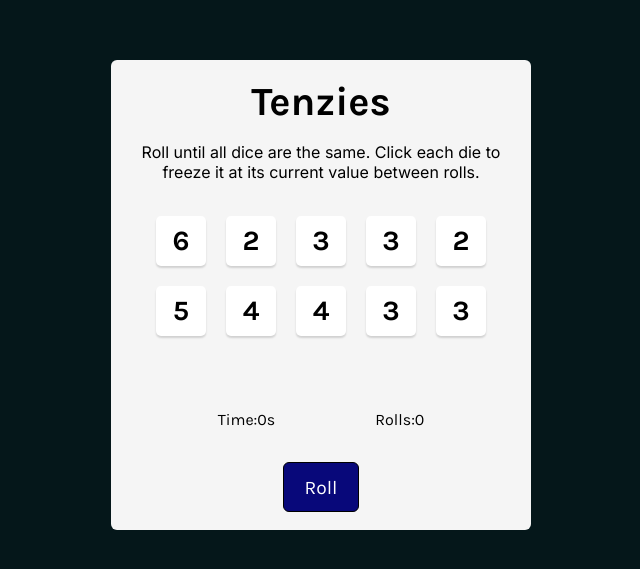
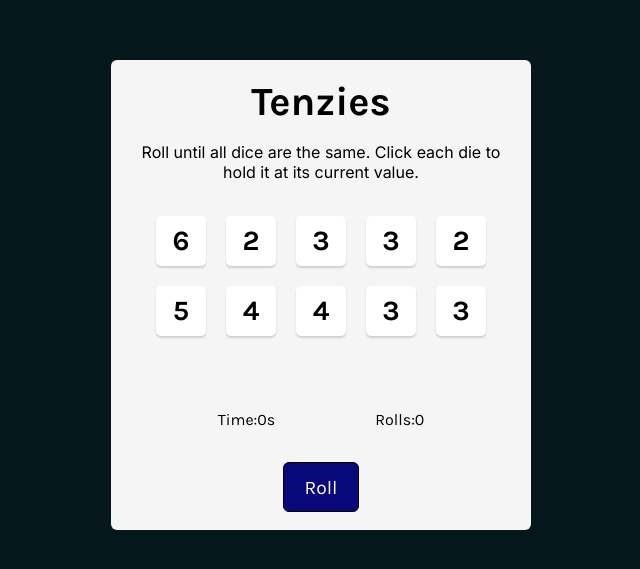
Before and after one commit to Ronzayne/Tenzies-project, a React (Vite) app: page / in a window 1280 px wide. Shown: the part 105-674 px from the top of the page, without its empty margins (319-959 px from the left). Built offline with nearby package versions, Linux system fonts and the light colour scheme.

Commit message:
Updated gameWon and game not won yet logic

```diff
--- a/src/Components/App.jsx
+++ b/src/Components/App.jsx
@@ -44,6 +44,8 @@ function App() {
     dice.every((die) => die.isHeld) &&
     dice.every((die) => die.value === dice[0].value);
 
+  const notWonYet = !gameWon && dice.every((die) => die.isHeld);
+
   useEffect(() => {
     if (!isRunning) return;
 
@@ -88,22 +90,39 @@ function App() {
   return (
     <>
       <main>
-        {gameWon ? <Confetti width={width} height={height} /> : null}
+        {gameWon ? (
+          <Confetti
+            width={width}
+            height={height}
+            numberOfPieces={1500}
+            recycle={false}
+          />
+        ) : null}
         <div className="sr-only">
           {gameWon && (
             <p>Congratulations! You wan Press "New Game" to start again.</p>
           )}
         </div>
-        {gameWon ? (
+        <h1 className="title">Tenzies</h1>
+
+        {notWonYet ? (
+          <p className="instructions">
+            All held dice must be the same value to win❗
+          </p>
+        ) : gameWon ? (
           <div className="you-won">
-            <h3>You won!</h3>
+            <h3>
+              Congratulations
+              <br />
+              You won!
+            </h3>
           </div>
-        ) : undefined}
-        <h1 className="title">Tenzies</h1>
-        <p className="instructions">
-          Roll until all dice are the same. Click each die to freeze it at its
-          current value between rolls.
-        </p>
+        ) : (
+          <p className="instructions">
+            Roll until all dice are the same. Click each die to hold it at its
+            current value.
+          </p>
+        )}
         <div className="die-container">{diceElement}</div>
         <div className="roll-timer">
           <p className="timer">Time:{timer}s</p>
```
